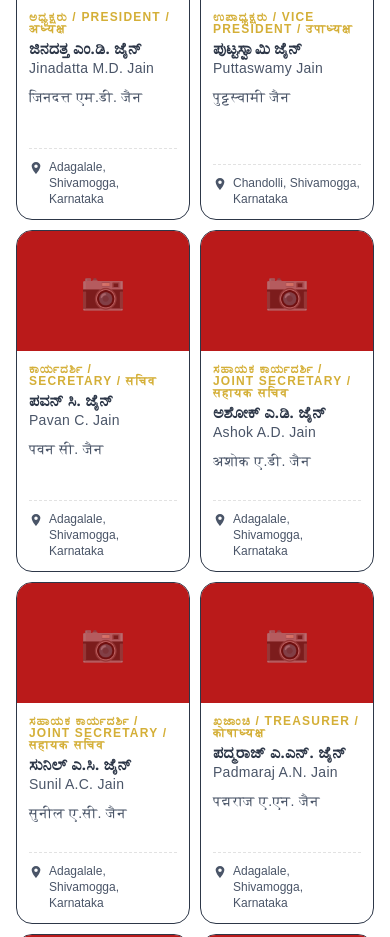
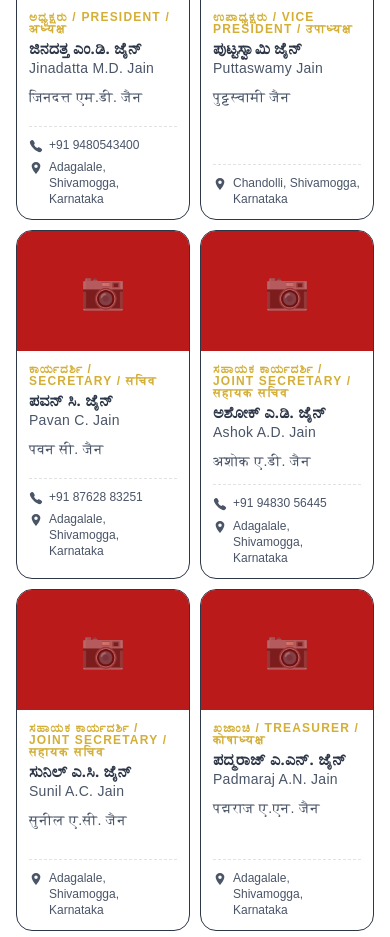
Before and after one commit to timothechauvet/sdjsac.in, a Next.js app: page / in a window 390 px wide. Shown: the part 8160-9097 px from the top of the page. Built offline with nearby package versions, Linux system fonts and the light colour scheme.

Commit message:
:telephone: Add phone numbers to President, Secretary, Joint Secretary committee cards

```diff
--- a/app/page.js
+++ b/app/page.js
@@ -2,7 +2,7 @@
 
 import { FaWhatsapp, FaInstagram, FaFacebookF, FaCopy } from "react-icons/fa";
 import { QRCodeSVG } from "qrcode.react";
-import { IoCheckmarkCircleSharp, IoHourglassOutline, IoLocationSharp, IoMail, IoQrCode, IoBusiness } from "react-icons/io5";
+import { IoCheckmarkCircleSharp, IoHourglassOutline, IoLocationSharp, IoMail, IoQrCode, IoBusiness, IoCall } from "react-icons/io5";
 import { useState } from "react";
 
 const UPI_LINK = "upi://pay?pa=QR919483056445-0815@unionbankofindia&pn=SUMERU%20DIGAMBARA%20JAINA%20SABHA%20ADAGALALE%20CHANDOLLI&cu=INR&tr=FINACLE_QRCODE&mc=0000&mode=02&purpose=00&sign=MEUCIQDJwgDf14ufFFtm7RcPLVAPB4x2hmFQlCMFQjYkPpU4FwIgOxqxWlECPPDGH2gir8vUsepTFH4PMf77D68RHYtOfiw=";
@@ -496,6 +496,10 @@ export default function Home() {
                 <p className="bilingual-english-sub" style={{ marginBottom: 12 }}>जिनदत्त एम.डी. जैन</p>
                 <div className="committee-member-info">
                   <div className="committee-member-info-row">
+                    <IoCall size={14} style={{ flexShrink: 0, marginTop: 2 }} />
+                    <span>+91 9480543400</span>
+                  </div>
+                  <div className="committee-member-info-row">
                     <IoLocationSharp size={14} style={{ flexShrink: 0, marginTop: 2 }} />
                     <span>Adagalale, Shivamogga, Karnataka</span>
                   </div>
@@ -534,6 +538,10 @@ export default function Home() {
                 <p className="bilingual-english-sub" style={{ marginBottom: 12 }}>पवन सी. जैन</p>
                 <div className="committee-member-info">
                   <div className="committee-member-info-row">
+                    <IoCall size={14} style={{ flexShrink: 0, marginTop: 2 }} />
+                    <span>+91 87628 83251</span>
+                  </div>
+                  <div className="committee-member-info-row">
                     <IoLocationSharp size={14} style={{ flexShrink: 0, marginTop: 2 }} />
                     <span>Adagalale, Shivamogga, Karnataka</span>
                   </div>
@@ -552,6 +560,10 @@ export default function Home() {
                 <p className="bilingual-english-sub" style={{ marginBottom: 8 }}>Ashok A.D. Jain</p>
                 <p className="bilingual-english-sub" style={{ marginBottom: 12 }}>अशोक ए.डी. जैन</p>
                 <div className="committee-member-info">
+                  <div className="committee-member-info-row">
+                    <IoCall size={14} style={{ flexShrink: 0, marginTop: 2 }} />
+                    <span>+91 94830 56445</span>
+                  </div>
                   <div className="committee-member-info-row">
                     <IoLocationSharp size={14} style={{ flexShrink: 0, marginTop: 2 }} />
                     <span>Adagalale, Shivamogga, Karnataka</span>
```
